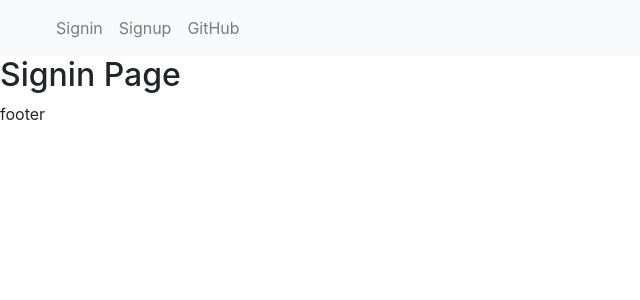
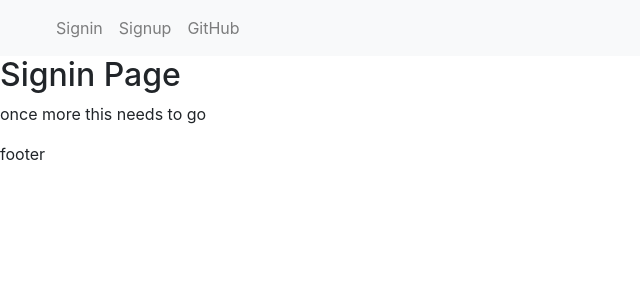
Before and after one commit to kenneth-brook/portfolio-blog, a Next.js app in the folder frontend/: page /signin in a window 1280 px wide. Shown: the top 300 px of the page, without its empty margins (0-640 px from the left). Built offline with nearby package versions, Linux system fonts and the light colour scheme.

Commit message:
bump it up

```diff
--- a/frontend/pages/signin.js
+++ b/frontend/pages/signin.js
@@ -4,6 +4,7 @@ const Signin = () => {
 	return (
 		<Layout>
 			<h2>Signin Page</h2>
+			<p>once more this needs to go</p>
 		</Layout>
 	);
 };
```
